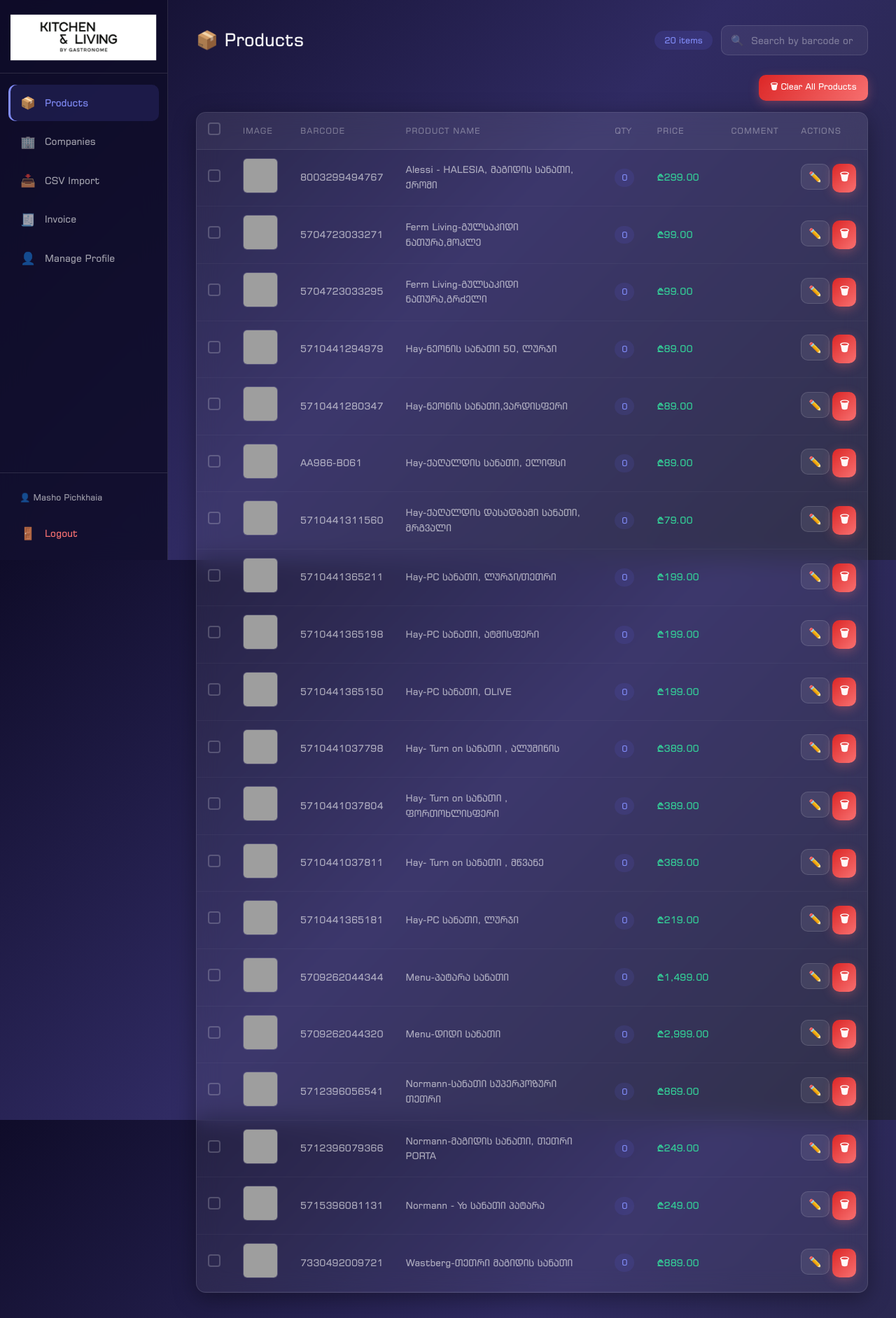
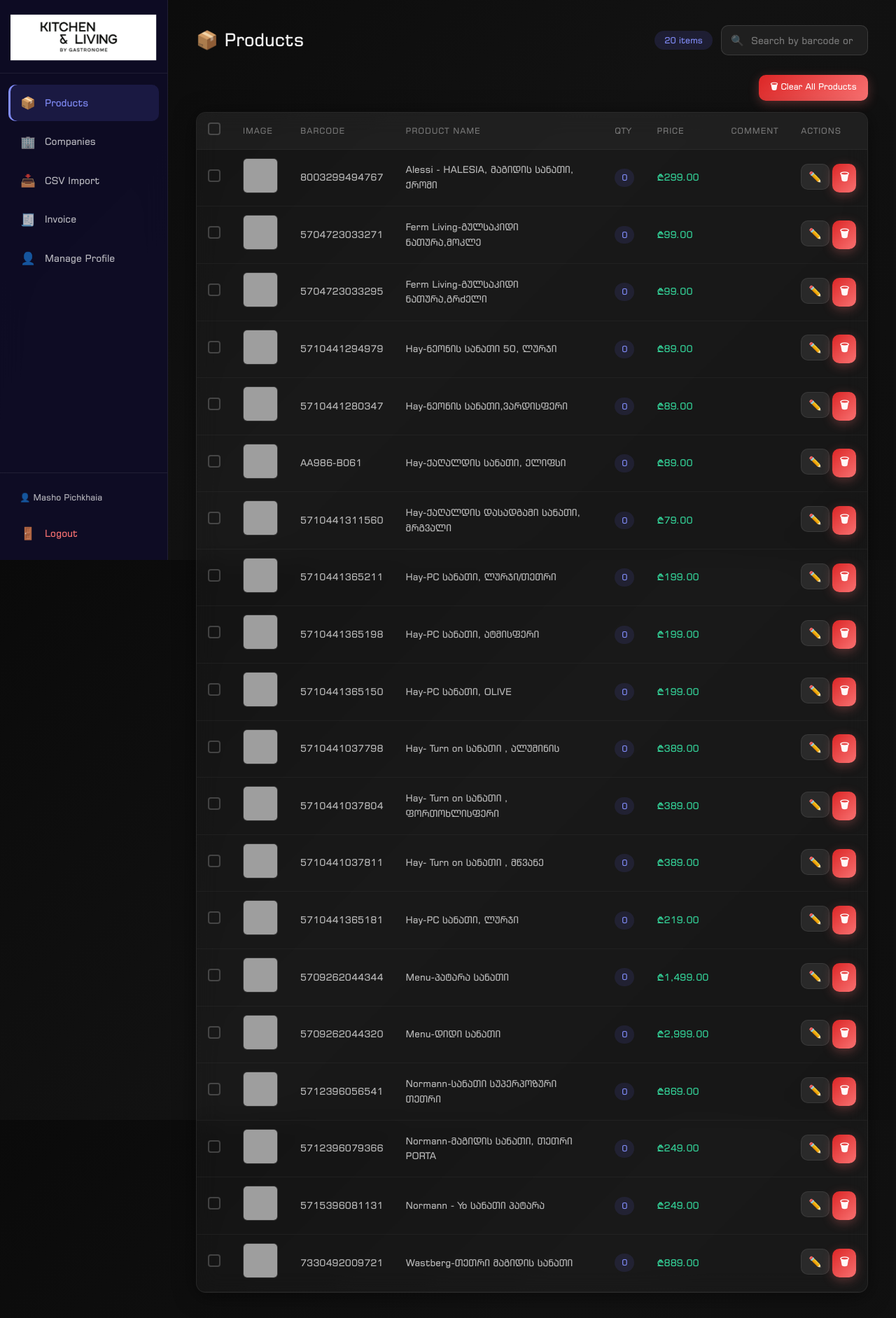
Before and after one commit to Murvanidz3/gastronome-live, a PHP site: page / in a window 1280 px wide. Shown: the whole page at 70% size. Run offline with PHP 8.4, Linux system fonts and the light colour scheme; a user stored in the database is signed in; data comes from the database, SQL or seed files in the repository; grey boxes are pictures that could not be loaded.

Commit message:
darkstyle

```diff
--- a/css/style.css
+++ b/css/style.css
@@ -14,18 +14,18 @@
 
 /* ─── CSS Custom Properties ─── */
 :root {
-    --bg-gradient-start: #0f0c29;
-    --bg-gradient-mid: #302b63;
-    --bg-gradient-end: #24243e;
+    --bg-gradient-start: #0a0a0a;
+    --bg-gradient-mid: #121212;
+    --bg-gradient-end: #0f0f0f;
 
-    --glass-bg: rgba(255, 255, 255, 0.06);
-    --glass-border: rgba(255, 255, 255, 0.12);
-    --glass-shadow: 0 8px 32px rgba(0, 0, 0, 0.37);
+    --glass-bg: rgba(255, 255, 255, 0.03);
+    --glass-border: rgba(255, 255, 255, 0.08);
+    --glass-shadow: 0 4px 30px rgba(0, 0, 0, 0.5);
     --glass-blur: 16px;
 
     --text-primary: rgba(255, 255, 255, 0.95);
-    --text-secondary: rgba(255, 255, 255, 0.6);
-    --text-muted: rgba(255, 255, 255, 0.35);
+    --text-secondary: rgba(255, 255, 255, 0.7);
+    --text-muted: rgba(255, 255, 255, 0.4);
 
     --accent: #818cf8;
     --accent-hover: #6366f1;
```
